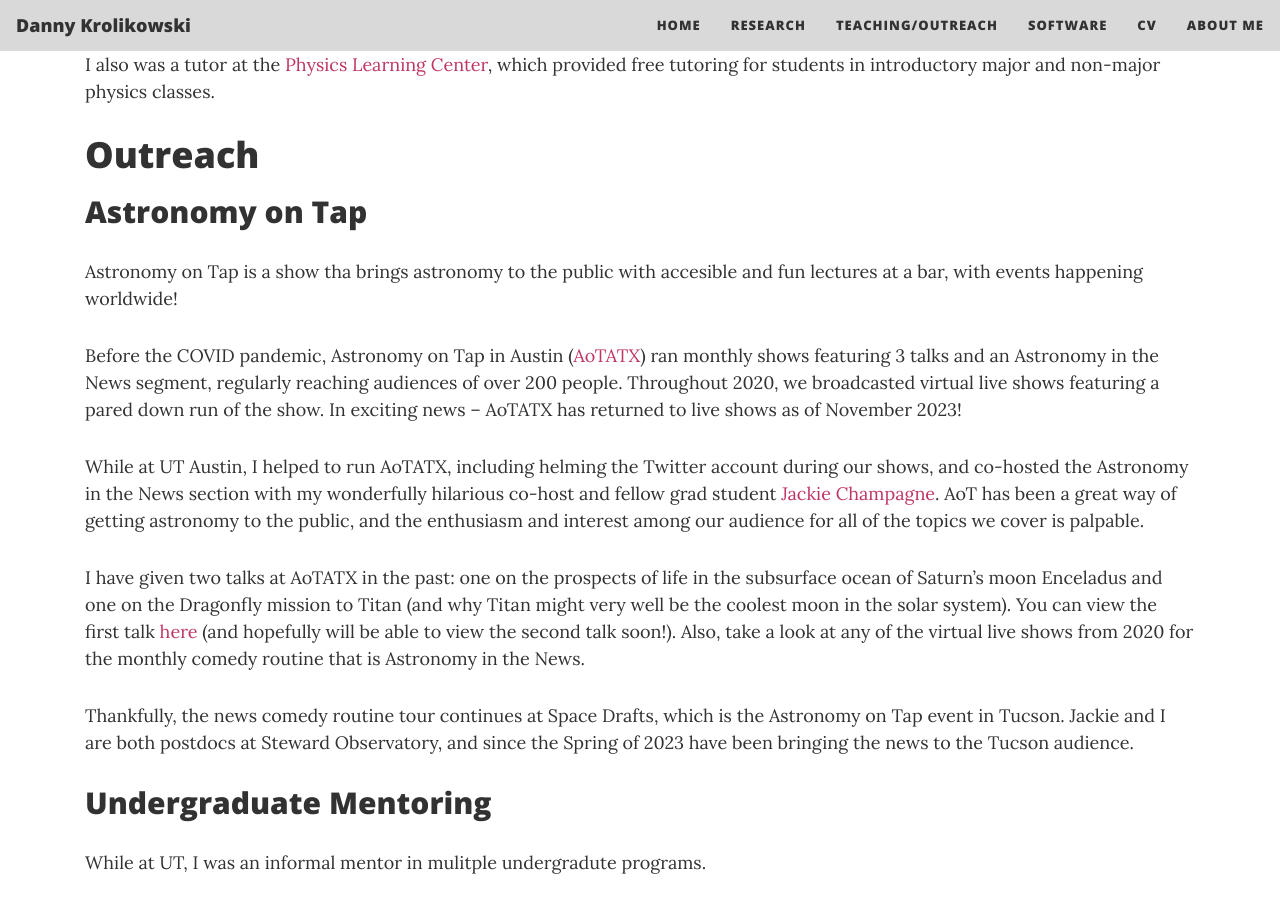
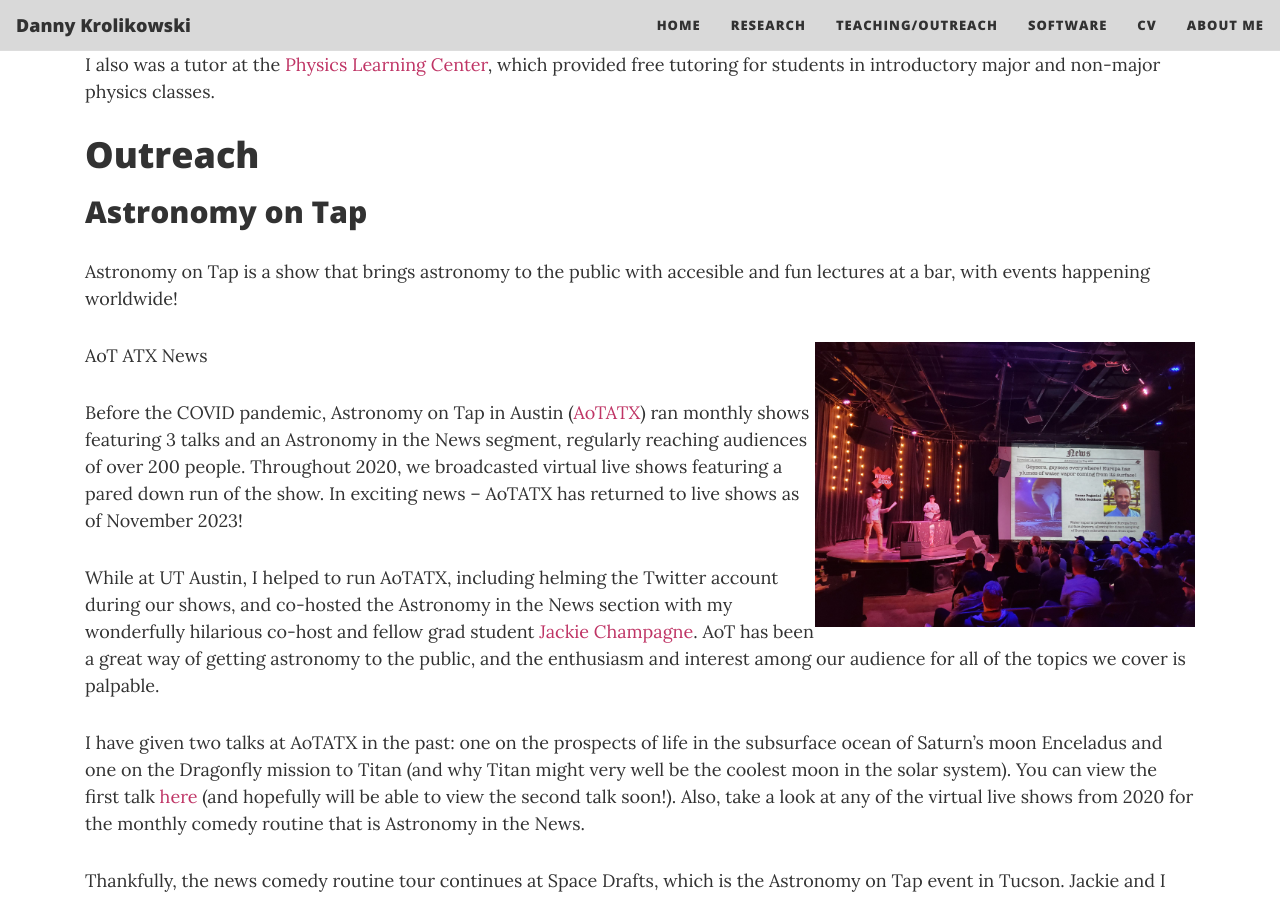
Before and after one commit to dkrolikowski/dkrolikowski.github.io, a Jekyll site: the page built from teach.md, in a window 1280 px wide and 900 px high, scrolled down 1749 px. Built offline with Jekyll 4.4.1, drawn with Linux system fonts in a browser that asks for light colours; nearby versions of some CDN libraries.

Commit message:
Test aot image

```diff
--- a/teach.md
+++ b/teach.md
@@ -33,7 +33,12 @@ I also was a tutor at the [Physics Learning Center](https://www.geneseo.edu/~pog
 
 ## Astronomy on Tap
 
-Astronomy on Tap is a show tha brings astronomy to the public with accesible and fun lectures at a bar, with events happening worldwide!
+Astronomy on Tap is a show that brings astronomy to the public with accesible and fun lectures at a bar, with events happening worldwide!
+
+<figure>
+  <img src="/assets/img/aot_news.jpeg" alt="AoTATX News" align="right" width="380" />
+  <figcaption>AoT ATX News</figcaption>
+</figure>
 
 Before the COVID pandemic, Astronomy on Tap in Austin ([AoTATX](https://www.aotatx.org)) ran monthly shows featuring 3 talks and an Astronomy in the News segment, regularly reaching audiences of over 200 people. Throughout 2020, we broadcasted virtual live shows featuring a pared down run of the show. In exciting news -- AoTATX has returned to live shows as of November 2023!
 
```
Also changed, not shown: assets/img/aot_news.jpeg (added).
